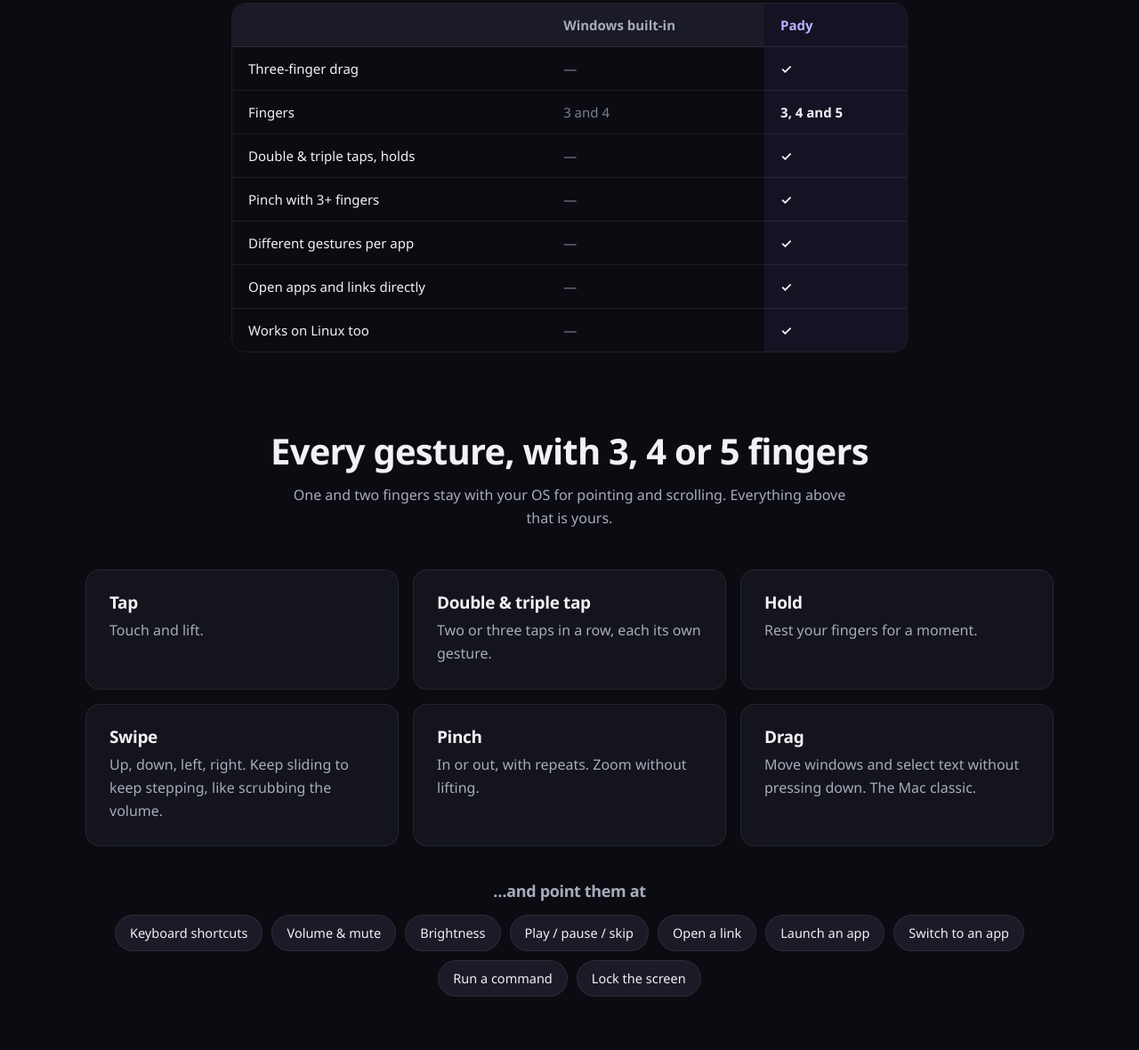
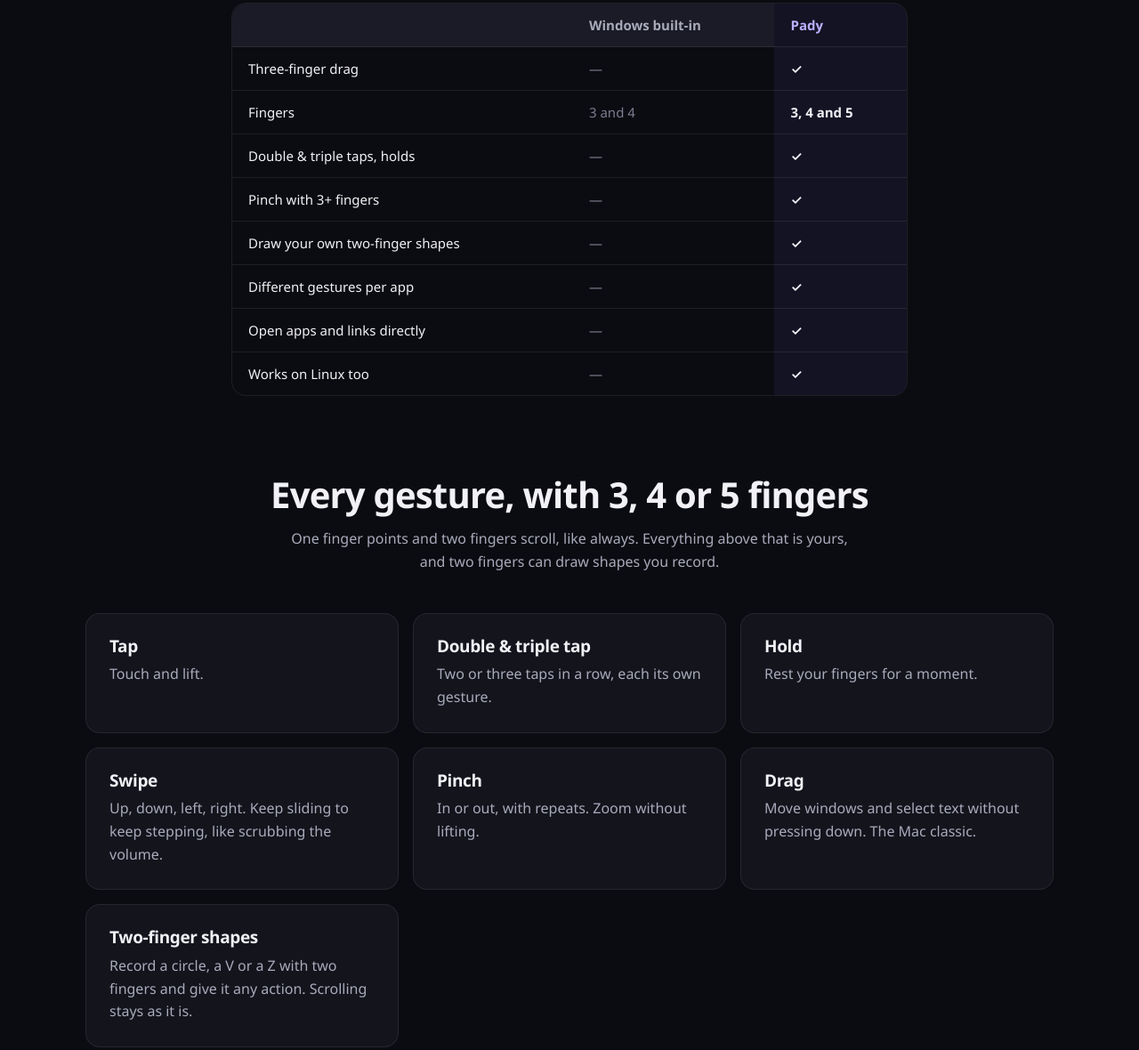
Before and after one commit to lumidren/Pady, a plain HTML site: page site/index.html in a window 1280 px wide. Shown: the part 3857-5037 px from the top of the page at 89% size. Drawn offline with Linux system fonts and the light colour scheme; no server answers; files whose address does not match are found by name.

Commit message:
Mention two-finger shapes on the website

```diff
--- a/site/index.html
+++ b/site/index.html
@@ -96,6 +96,7 @@
             <tr><td>Fingers</td><td>3 and 4</td><td class="us">3, 4 and 5</td></tr>
             <tr><td>Double &amp; triple taps, holds</td><td>—</td><td class="us">✓</td></tr>
             <tr><td>Pinch with 3+ fingers</td><td>—</td><td class="us">✓</td></tr>
+            <tr><td>Draw your own two-finger shapes</td><td>—</td><td class="us">✓</td></tr>
             <tr><td>Different gestures per app</td><td>—</td><td class="us">✓</td></tr>
             <tr><td>Open apps and links directly</td><td>—</td><td class="us">✓</td></tr>
             <tr><td>Works on Linux too</td><td>—</td><td class="us">✓</td></tr>
@@ -106,7 +107,7 @@
 
     <section id="gestures" class="section">
       <h2>Every gesture, with 3, 4 or 5 fingers</h2>
-      <p class="sub">One and two fingers stay with your OS for pointing and scrolling. Everything above that is yours.</p>
+      <p class="sub">One finger points and two fingers scroll, like always. Everything above that is yours, and two fingers can draw shapes you record.</p>
       <div class="grid">
         <div class="card"><h3>Tap</h3><p>Touch and lift.</p></div>
         <div class="card"><h3>Double &amp; triple tap</h3><p>Two or three taps in a row, each its own gesture.</p></div>
@@ -114,6 +115,7 @@
         <div class="card"><h3>Swipe</h3><p>Up, down, left, right. Keep sliding to keep stepping, like scrubbing the volume.</p></div>
         <div class="card"><h3>Pinch</h3><p>In or out, with repeats. Zoom without lifting.</p></div>
         <div class="card"><h3>Drag</h3><p>Move windows and select text without pressing down. The Mac classic.</p></div>
+        <div class="card"><h3>Two-finger shapes</h3><p>Record a circle, a V or a Z with two fingers and give it any action. Scrolling stays as it is.</p></div>
       </div>
       <h3 class="small-h">…and point them at</h3>
       <ul class="chips">
```
